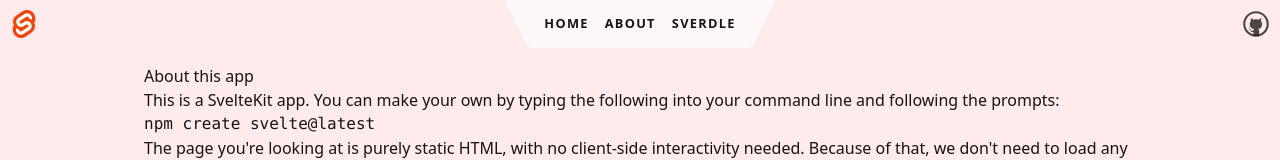
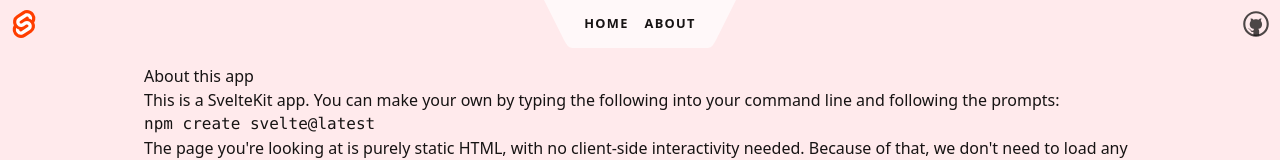
Before and after one commit to Begad666/dcgc, a SvelteKit app: page /about in a window 1280 px wide. Shown: the top 160 px of the page. Built offline with nearby package versions, Linux system fonts and the light colour scheme; a web font is replaced by a local one.

Commit message:
Please...?

```diff
--- a/src/routes/Header.svelte
+++ b/src/routes/Header.svelte
@@ -21,9 +21,6 @@
 			</li>
 			<li aria-current={$page.url.pathname === "/about" ? "page" : undefined}>
 				<a href="/about">About</a>
-			</li>
-			<li aria-current={$page.url.pathname.startsWith("/sverdle") ? "page" : undefined}>
-				<a href="/sverdle">Sverdle</a>
 			</li>
 		</ul>
 		<svg viewBox="0 0 2 3" aria-hidden="true">
```
